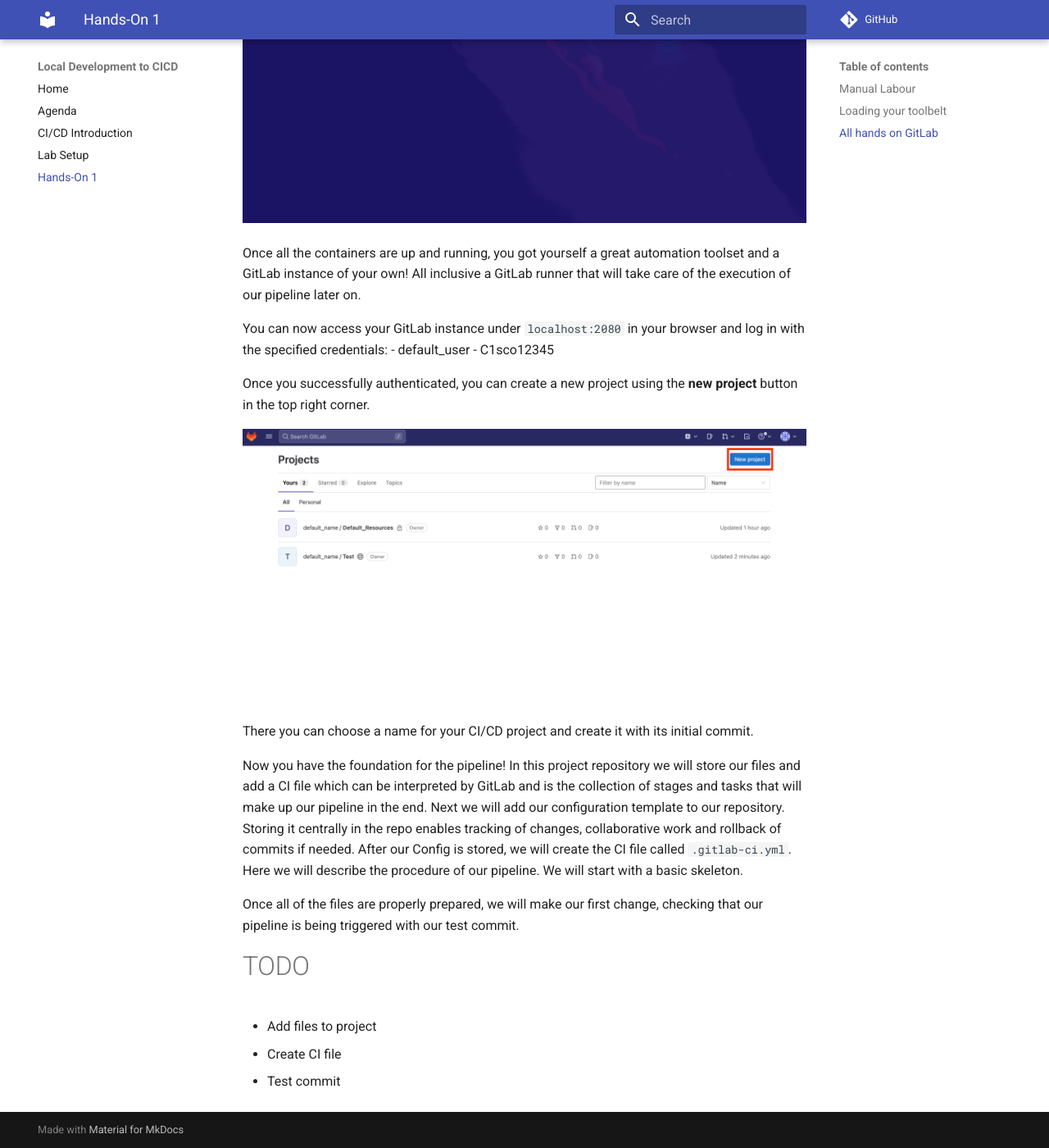
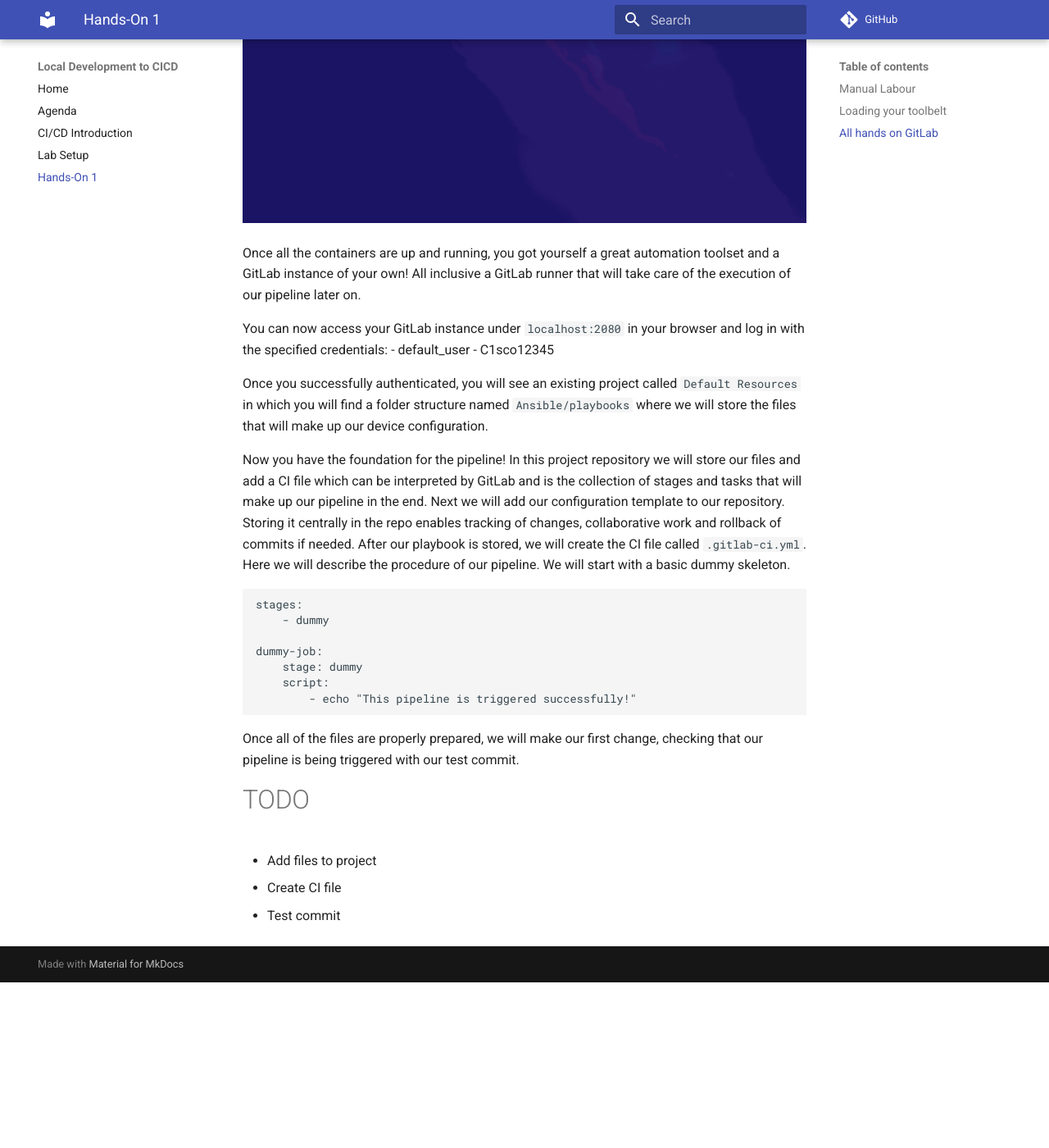
Before and after one commit to moore-automation/local_dev_to_cicd, an MkDocs documentation site: the page built from docs/hands_on_01.md, in a window 1280 px wide and 1400 px high, scrolled down 2584 px. Shown: the whole window at 82% size. Built offline with MkDocs 1.6.1 and Material for MkDocs 9.7.7, drawn with Linux system fonts in a browser that asks for light colours; comment, search, counter and statistics services are not loaded; after the commit the page ends 3782 px from its top, so only the background shows below that.

Commit message:
hands-on edit

````diff
--- a/docs/hands_on_01.md
+++ b/docs/hands_on_01.md
@@ -133,15 +133,21 @@
 - default_user
 - C1sco12345
 
-Once you successfully authenticated, you can create a new project using the **new project** button in the top right corner.
-
-![new_project](assets/new_project.png)
-
-There you can choose a name for your CI/CD project and create it with its initial commit.
+Once you successfully authenticated, you will see an existing project called `Default Resources` in which you will find a folder structure named `Ansible/playbooks` where we will store the files that will make up our device configuration.
 
 Now you have the foundation for the pipeline! In this project repository we will store our files and add a CI file which can be interpreted by GitLab and is the collection of stages and tasks that will make up our pipeline in the end.
 Next we will add our configuration template to our repository. Storing it centrally in the repo enables tracking of changes, collaborative work and rollback of commits if needed.
-After our Config is stored, we will create the CI file called `.gitlab-ci.yml`. Here we will describe the procedure of our pipeline. We will start with a basic skeleton.
+After our playbook is stored, we will create the CI file called `.gitlab-ci.yml`. Here we will describe the procedure of our pipeline. We will start with a basic dummy skeleton.
+
+```
+stages:
+    - dummy
+
+dummy-job:
+    stage: dummy
+    script:
+        - echo "This pipeline is triggered successfully!"
+```
 
 Once all of the files are properly prepared, we will make our first change, checking that our pipeline is being triggered with our test commit.
 
````
Also changed, not shown: docs/assets/new_project.png (deleted).
